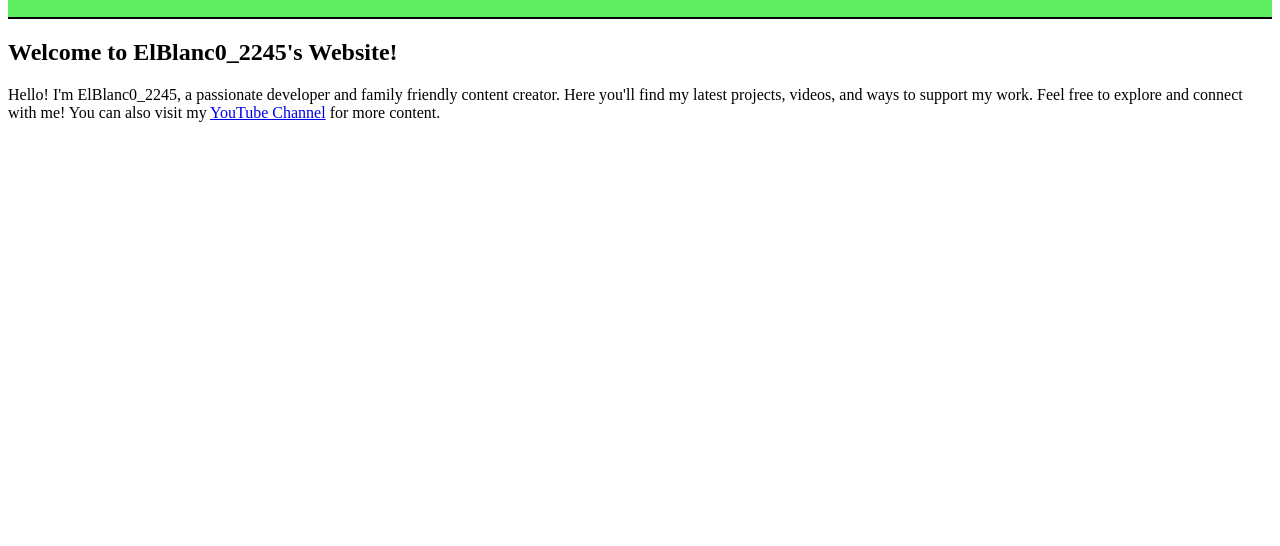
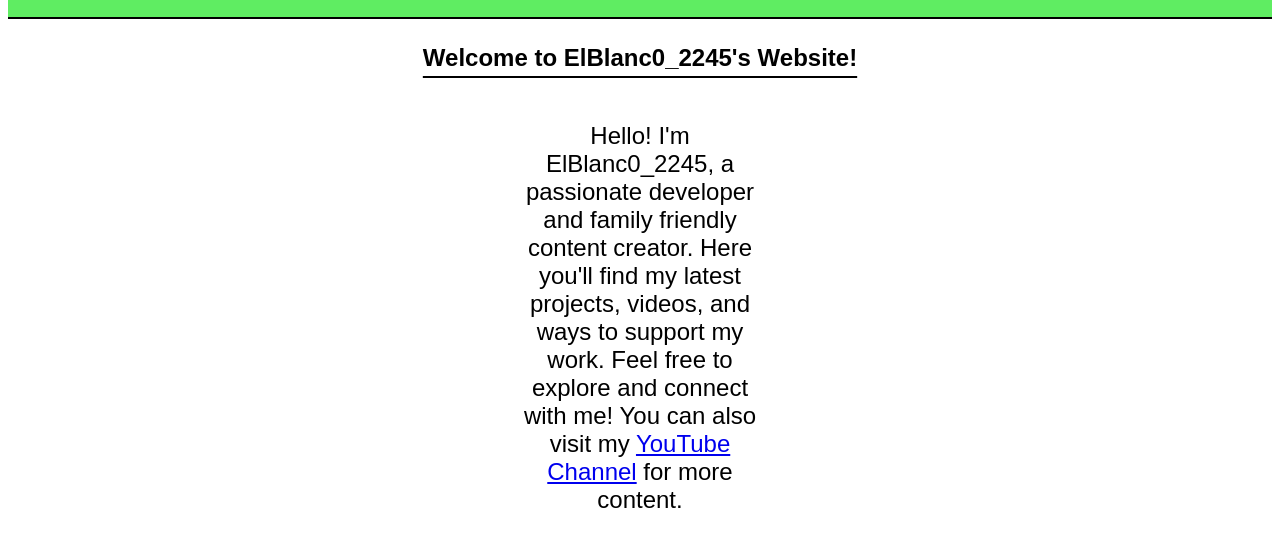
Before and after one commit to ec351349-sketch/Personal, a plain HTML site: page elblanco2245/index.html in a window 1280 px wide. Shown: the part 106-652 px from the top of the page. Drawn offline with Linux system fonts and the light colour scheme.

Commit message:
temp changes to index and added other files

```diff
--- a/elblanco2245/styles.css
+++ b/elblanco2245/styles.css
@@ -29,3 +29,20 @@ header nav a {
 header nav a:hover {
     text-decoration: underline;
 }
+
+main h2 {
+    color: black;
+    text-align: center;
+    font-family: 'Arial', sans-serif;
+    margin: 25px;
+    text-decoration: underline;
+    text-underline-offset: 10px;
+}
+
+main p {
+    font-family: Arial, Helvetica, sans-serif;
+    color: black;
+    text-align: center;
+    margin: 50px 500px 20px 500px;
+    font-size: x-large;
+}
```
Also changed, not shown: elblanco2245/projects.html (added, +18 -0 lines), elblanco2245/about.html (added), elblanco2245/support.html (added), elblanco2245/videos.html (added).
